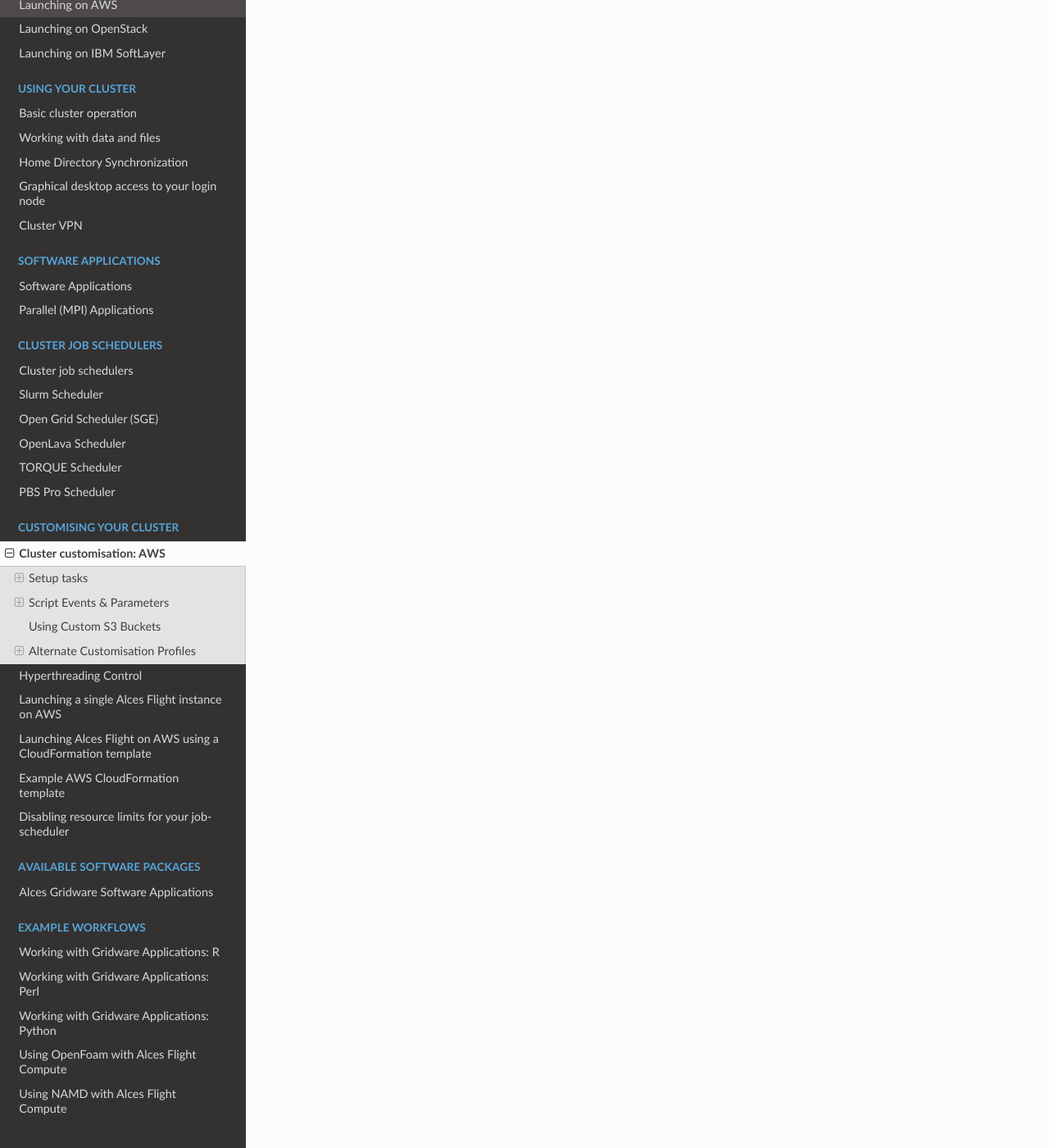
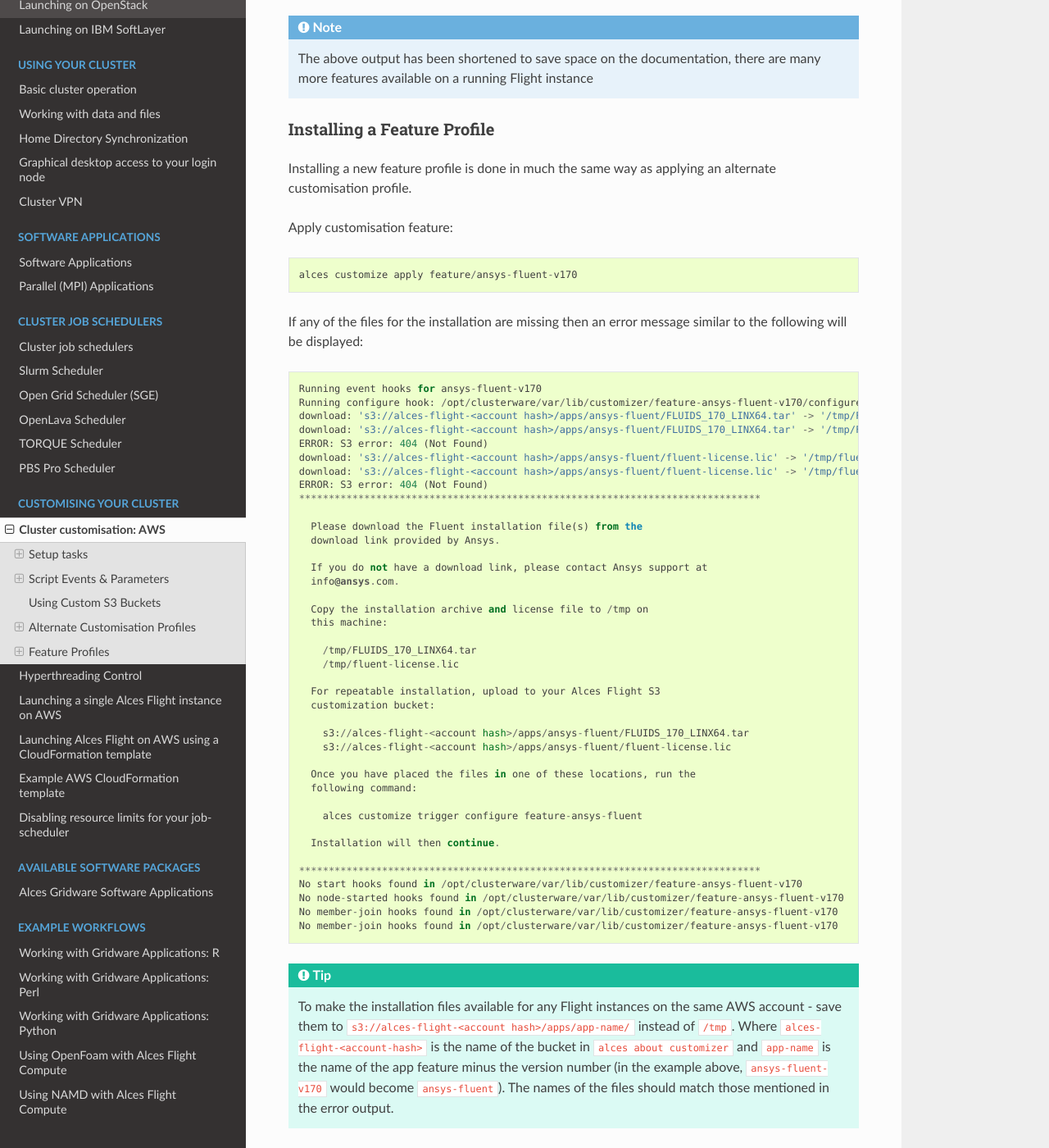
Before and after one commit to alces-software/flight-appliance-docs, a Sphinx documentation site: the page built from docs/source/customisation/customisation.rst, in a window 1280 px wide and 1400 px high, scrolled down 6869 px. Shown: the whole window at 82% size. Built offline with Sphinx 7.4.7 and the Read the Docs theme 2.0.0, drawn with Linux system fonts in a browser that asks for light colours; some of the changed text lies outside the part shown.

Commit message:
Added feature profiles info

```diff
--- a/docs/source/customisation/customisation.rst
+++ b/docs/source/customisation/customisation.rst
@@ -219,3 +219,77 @@
 If the custom profile you wish to use is in a different storage container than the default, see :ref:`customisation-custom-bucket`.
 
 .. note:: In order to use multiple profiles, separate them with a space in the ``Customization profiles to enable`` parameter. (e.g. ``foo default``)
+
+Feature Profiles
+================
+
+Feature profiles are available to add further functionality to a Flight environment. These features can be schedulers, applications or environment tweaks. One of the main benefits of feature profiles is that it allows for the automatic installation of commercial software that cannot be distributed with Alces Flight & gridware. Feature profiles also allow for the automation of complex installations which are out of the scope of gridware.
+
+To show available features profiles::
+
+    [alces@login1(scooby) ~]$ alces customize avail
+    feature/ansys-fluent-v170          software
+    feature/configure-beegfs           software
+    feature/configure-docker           software
+    feature/configure-ephemeral-disks  config
+    feature/configure-users            config
+    feature/disable-hyperthreading     config
+    feature/ellexusmistral             software
+    feature/enginframe-2015.1          software
+    feature/enginframe-2017.0          software
+
+.. note:: The above output has been shortened to save space on the documentation, there are many more features available on a running Flight instance
+
+Installing a Feature Profile
+----------------------------
+
+Installing a new feature profile is done in much the same way as applying an alternate customisation profile.
+
+Apply customisation feature::
+
+    alces customize apply feature/ansys-fluent-v170
+
+If any of the files for the installation are missing then an error message similar to the following will be displayed::
+
+    Running event hooks for ansys-fluent-v170
+    Running configure hook: /opt/clusterware/var/lib/customizer/feature-ansys-fluent-v170/configure.d/install.sh
+    download: 's3://alces-flight-<account hash>/apps/ansys-fluent/FLUIDS_170_LINX64.tar' -> '/tmp/FLUIDS_170_LINX64.tar'  [1 of 1]
+    download: 's3://alces-flight-<account hash>/apps/ansys-fluent/FLUIDS_170_LINX64.tar' -> '/tmp/FLUIDS_170_LINX64.tar'  [1 of 1]
+    ERROR: S3 error: 404 (Not Found)
+    download: 's3://alces-flight-<account hash>/apps/ansys-fluent/fluent-license.lic' -> '/tmp/fluent-license.lic'  [1 of 1]
+    download: 's3://alces-flight-<account hash>/apps/ansys-fluent/fluent-license.lic' -> '/tmp/fluent-license.lic'  [1 of 1]
+    ERROR: S3 error: 404 (Not Found)
+    ******************************************************************************
+
+      Please download the Fluent installation file(s) from the
+      download link provided by Ansys.
+
+      If you do not have a download link, please contact Ansys support at
+      info@ansys.com.
+
+      Copy the installation archive and license file to /tmp on
+      this machine:
+
+        /tmp/FLUIDS_170_LINX64.tar
+        /tmp/fluent-license.lic
+
+      For repeatable installation, upload to your Alces Flight S3
+      customization bucket:
+
+        s3://alces-flight-<account hash>/apps/ansys-fluent/FLUIDS_170_LINX64.tar
+        s3://alces-flight-<account hash>/apps/ansys-fluent/fluent-license.lic
+
+      Once you have placed the files in one of these locations, run the
+      following command:
+
+        alces customize trigger configure feature-ansys-fluent
+
+      Installation will then continue.
+
+    ******************************************************************************
+    No start hooks found in /opt/clusterware/var/lib/customizer/feature-ansys-fluent-v170
+    No node-started hooks found in /opt/clusterware/var/lib/customizer/feature-ansys-fluent-v170
+    No member-join hooks found in /opt/clusterware/var/lib/customizer/feature-ansys-fluent-v170
+    No member-join hooks found in /opt/clusterware/var/lib/customizer/feature-ansys-fluent-v170
+
+.. tip:: To make the installation files available for any Flight instances on the same AWS account - save them to ``s3://alces-flight-<account hash>/apps/app-name/`` instead of ``/tmp``. Where ``alces-flight-<account-hash>`` is the name of the bucket in ``alces about customizer`` and ``app-name`` is the name of the app feature minus the version number (in the example above, ``ansys-fluent-v170`` would become ``ansys-fluent``). The names of the files should match those mentioned in the error output.
```
